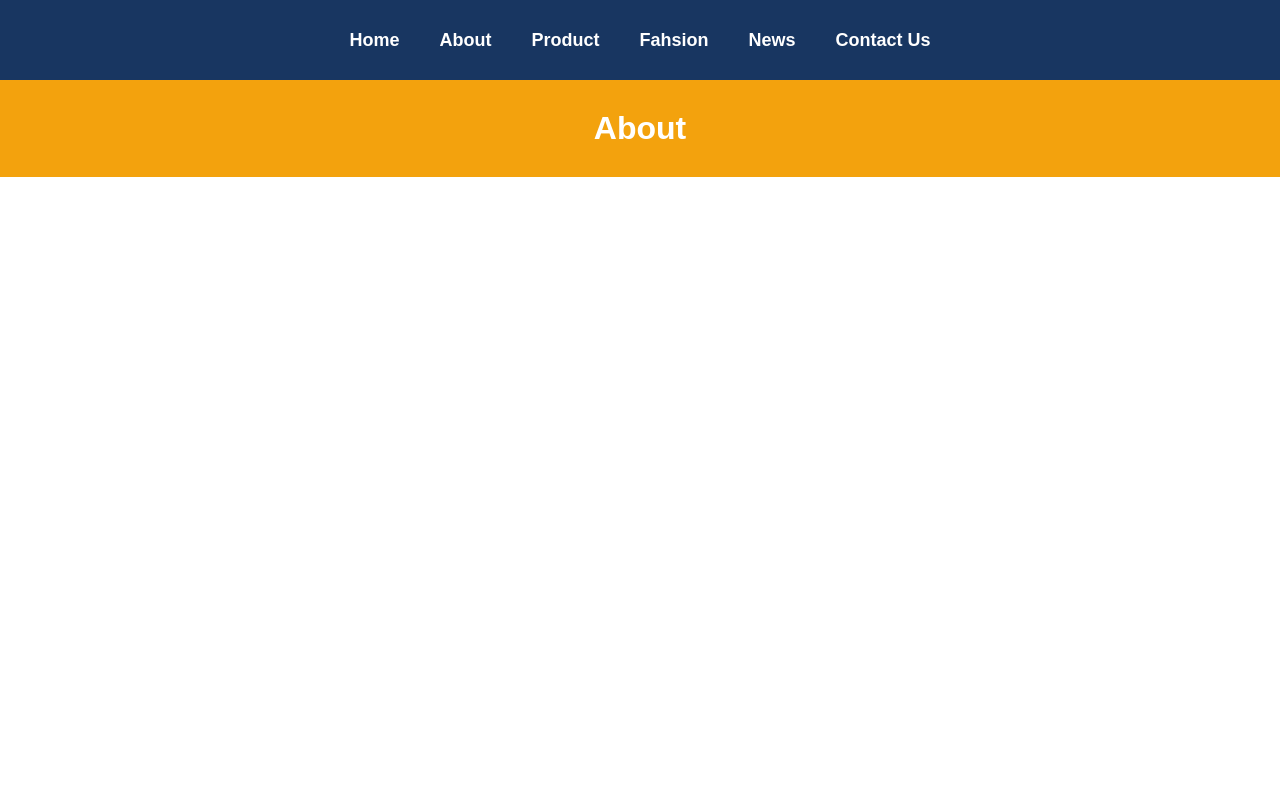
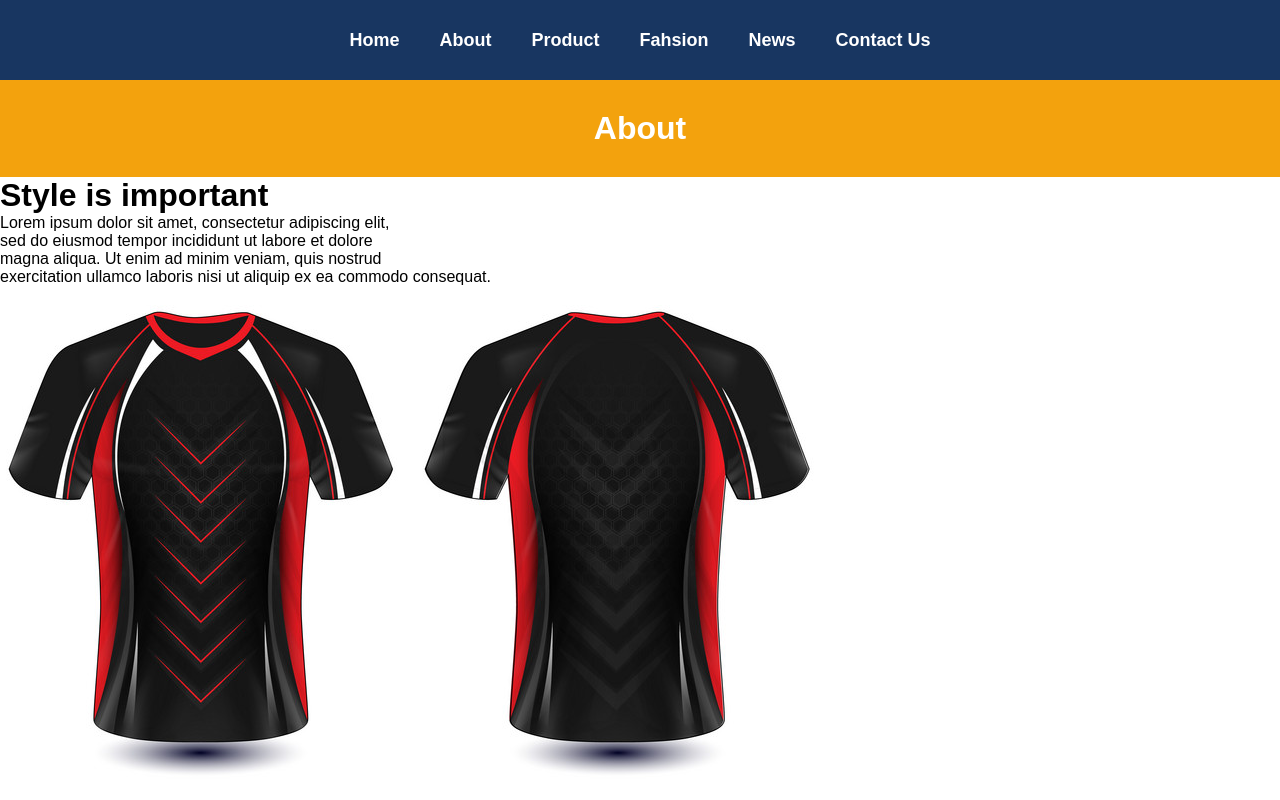
Before and after one commit to MahsumaRezai/Online_Shop_fashion, a React (Create React App) app: page /About in a window 1280 px wide. Built offline with nearby package versions, Linux system fonts and the light colour scheme.

Commit message:
add Text page

```diff
--- a/src/Componet/About/Abouts.js
+++ b/src/Componet/About/Abouts.js
@@ -1,10 +1,12 @@
 import { Fragment } from "react";
 import HeadAbout from "./HeadAbout";
+import Text from './Text'
 
 const Abouts = () => {
     return (
         <Fragment>
             <HeadAbout />
+            <Text/>
 
         </Fragment>
     )
--- /dev/null
+++ b/src/Componet/About/Text.js
@@ -0,0 +1,17 @@
+import img from '../images/black-red.png'
+const Text = (props) => {
+    return (
+        <div>
+            <div>
+                <h1>Style is important</h1>
+                <p>Lorem ipsum dolor sit amet, consectetur adipiscing elit,<br></br> sed do eiusmod tempor incididunt ut labore et dolore<br></br>
+                    magna aliqua.
+                 Ut enim ad minim veniam, quis nostrud<br></br> exercitation ullamco laboris nisi ut aliquip ex ea commodo consequat.</p>
+            </div>
+            <div>
+                <img src={img} alt="" />
+            </div>
+        </div>
+    )
+}
+export default Text;
```
